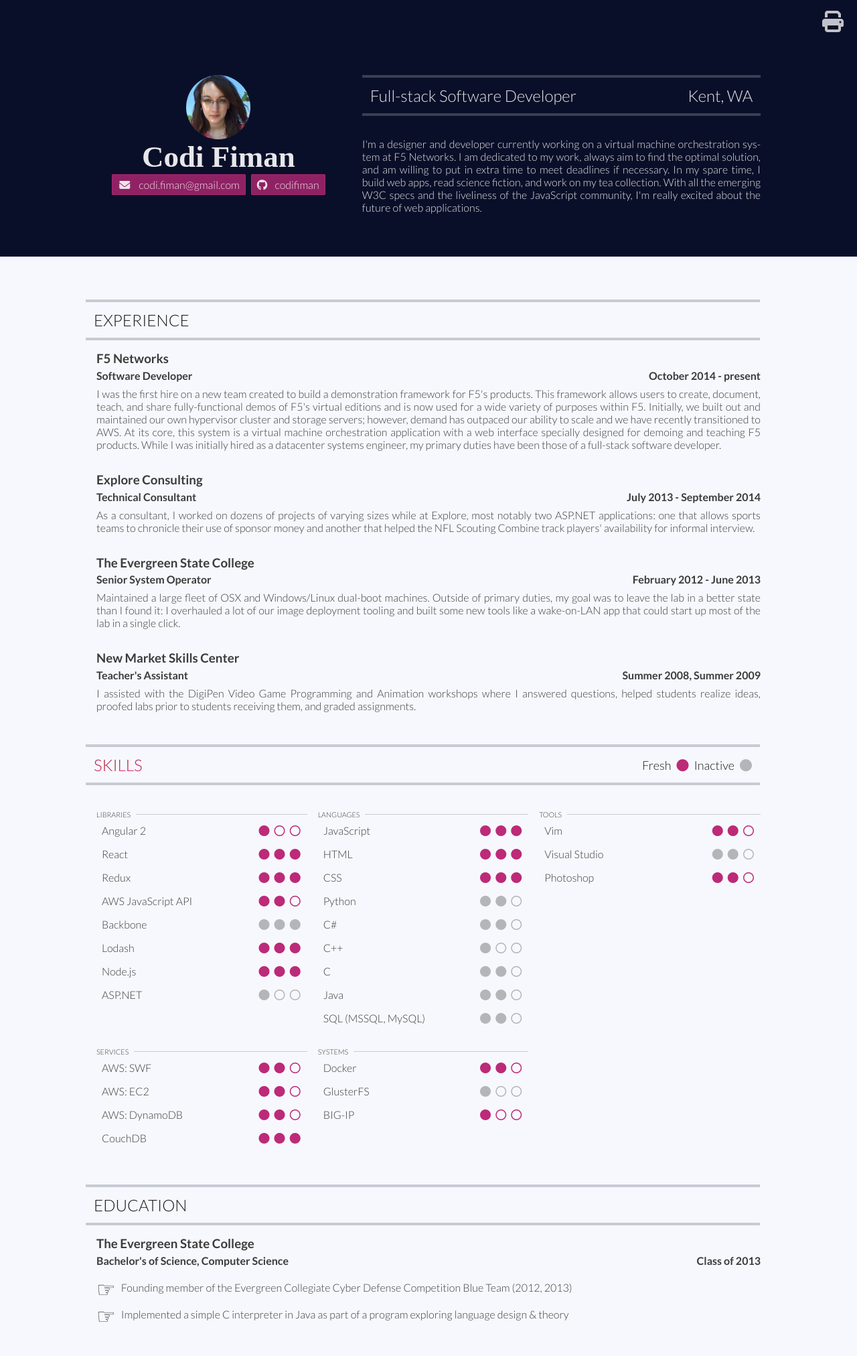
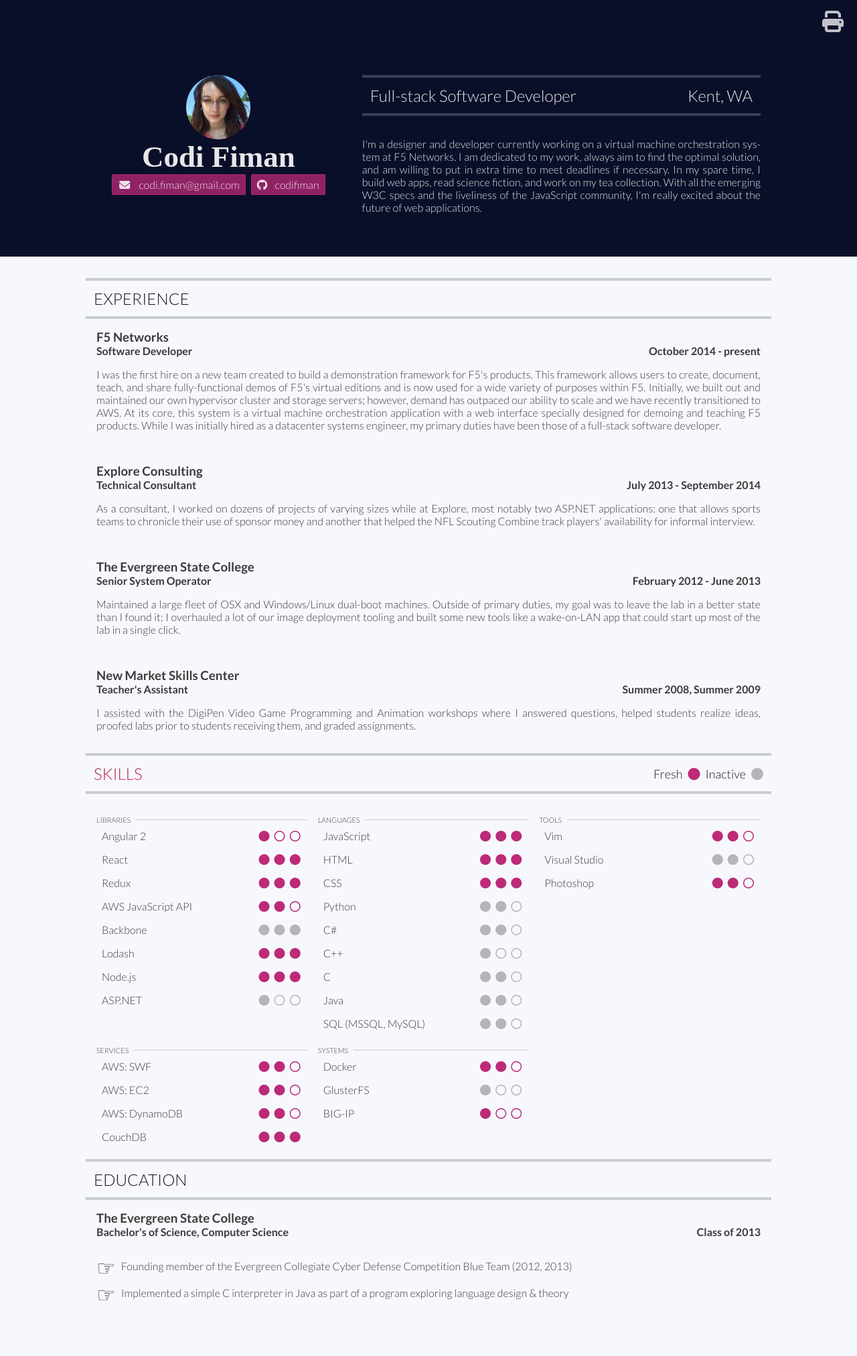
Before and after one commit to codifiman/codifiman.github.io, a Jekyll site: the page built from index.html, in a window 1280 px wide. Shown: the whole page at 67% size. Built offline with Jekyll 4.4.1, drawn with Linux system fonts in a browser that asks for light colours; nearby versions of some CDN libraries; some web fonts are replaced.

Commit message:
The endless style tweaking continues

```diff
--- a/_sass/base.scss
+++ b/_sass/base.scss
@@ -54,8 +54,7 @@ ul {
 h2 {
   display: flex;
 	padding: 0.5em;
-  width: 96%;
-  margin: 2rem 0 0 0;
+  margin: 0;
 
   :first-child {
     flex: 1;
--- a/_sass/chart.scss
+++ b/_sass/chart.scss
@@ -20,24 +20,25 @@
     display: inline-block;
     @include screen(small) {
       width: 100%;
-
     }
 
     @include screen(medium) {
-      width: 50%;
+      padding-right: 1rem;
+      width: calc(50% - 1rem);
 
-      &:nth-child(2n - 1) {
-        width: calc(50% - 1rem);
-        padding-right: 1rem;
+      &:nth-child(2n) {
+        width: 50%;
+        padding-right: 0;
       }
     }
 
     @include screen(large) {
-      width: 33.33%;
+      width: calc(33.33% - 1rem);
+      padding-right: 1rem;
 
-      &:not(:nth-child(3n)) {
-        width: calc(33.33% - 1rem);
-        padding-right: 1rem;
+      &:nth-child(3n) {
+        width: 33.33%;
+        padding-right: 0;
       }
     }
   }
--- a/_sass/main.scss
+++ b/_sass/main.scss
@@ -7,22 +7,8 @@ main {
   width: 100vw;
 
   section {
-    display: inline-block;
-    width: 100%;
     .section-item {
-      margin: 1rem;
-
-      &:not(:nth-child(2)) {
-        margin-top: 2rem;
-      }
-
-      & > :not(p) {
-        margin: 0.3rem 0;
-      }
-
-      p {
-        margin: 0.5rem 0;
-      }
+      padding: 1rem;
 
       .description {
         display: flex;
--- a/_sass/print.scss
+++ b/_sass/print.scss
@@ -9,7 +9,11 @@ body.print {
     border-color: color-lightness(black, 80%);
   }
 
-  header, main {
+  header {
+    padding: 1rem 0;
+  }
+
+  main {
     padding: 0;
   }
 
```
